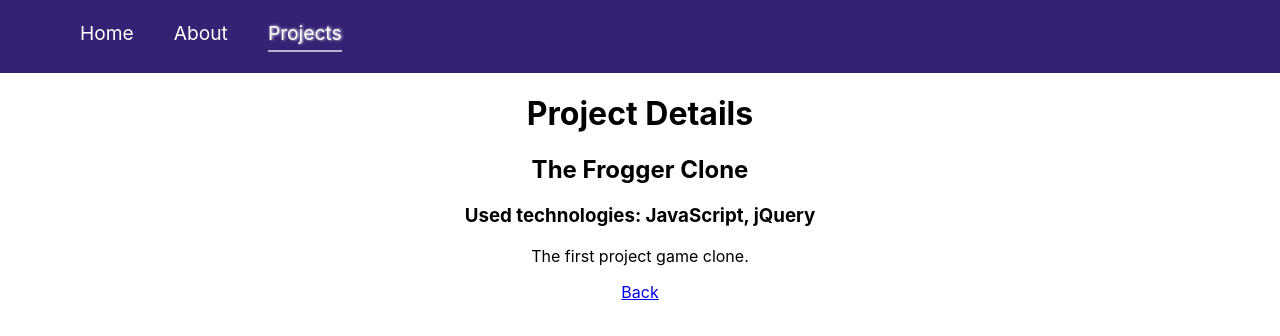
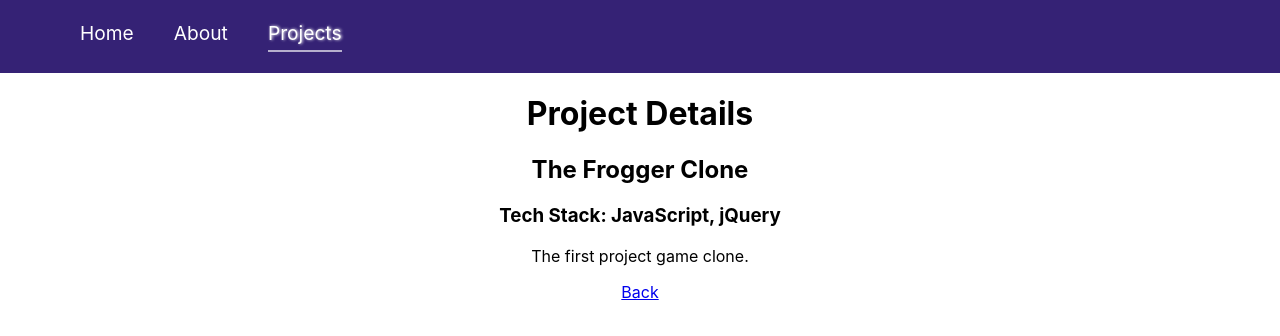
Before and after one commit to sandrabosk/lesson-code-h-react-routing-advanced, a React (Create React App) app: page /projects/1a in a window 1280 px wide. Shown: the top 336 px of the page. Built offline with nearby package versions, Linux system fonts and the light colour scheme.

Commit message:
Example 3

```diff
--- a/src/pages/ProjectDetailsPage.js
+++ b/src/pages/ProjectDetailsPage.js
@@ -17,7 +17,7 @@ function ProjectDetailsPage(props) {
       {foundProject && (
         <>
           <h2>{foundProject.name}</h2>
-          <h3>Used technologies: {foundProject.technologies}</h3>
+          <h3>Tech Stack: {foundProject.technologies}</h3>
           <p>{foundProject.description}</p>
           <Link to="/projects">Back</Link>
         </>
```
